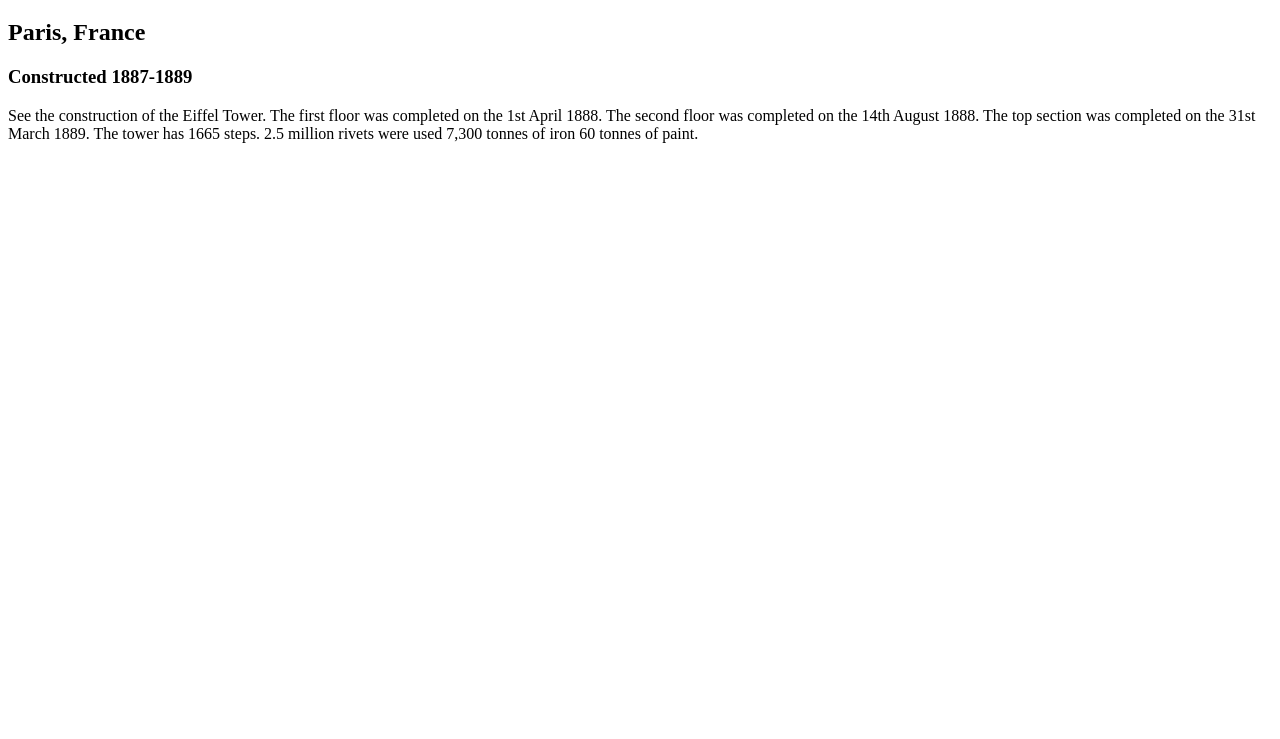
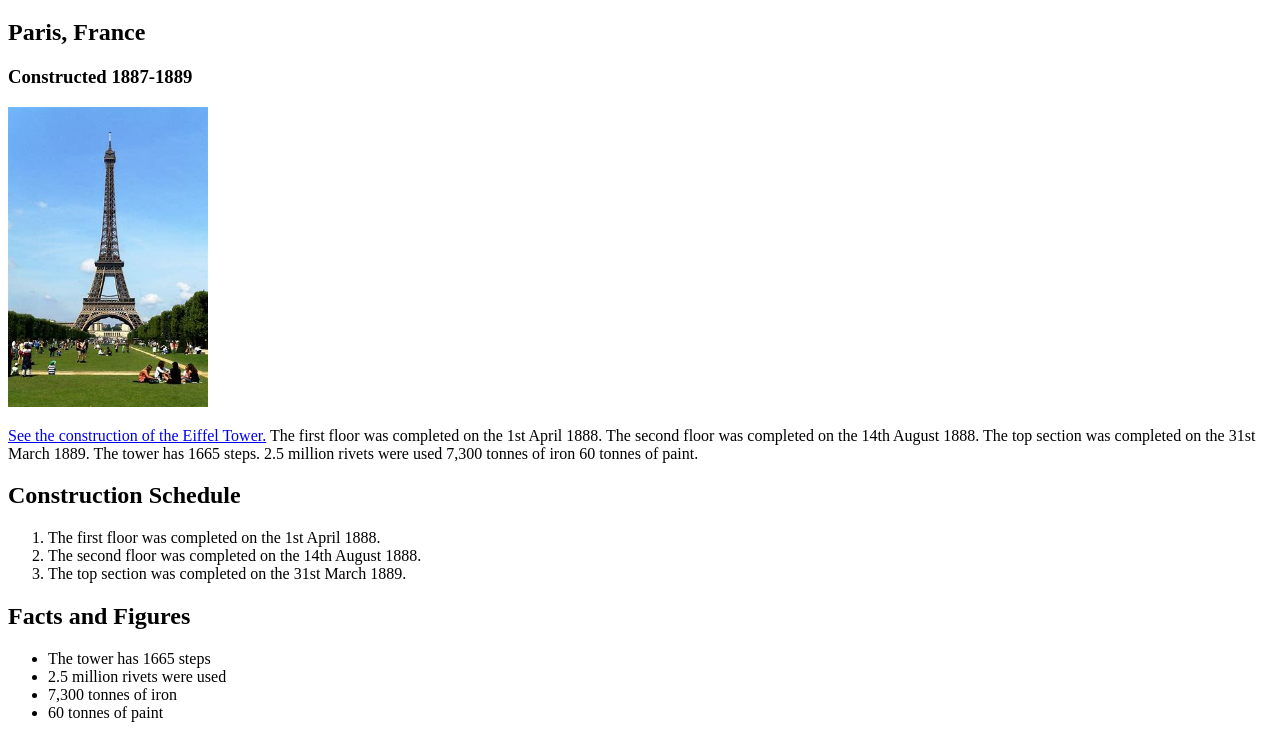
Before and after one commit to CattoJoseph/web-design-101, a plain HTML site: page index.html in a window 1280 px wide. Shown: the part 61-800 px from the top of the page. Drawn offline with Linux system fonts and the light colour scheme.

Commit message:
Added paragraphs, image, link, headings and ordered/unordered lists

```diff
--- a/index.html
+++ b/index.html
@@ -7,14 +7,33 @@
     <h1>La Tour Eiffel</h1>
     <h2>Paris, France</h2>
     <h3>Constructed 1887-1889</h3>
+
+<img src="images/Eiffel_Tower.jpg" alt="Image of Eiffel Tower" height="300" width="200">
+
 <p>
-    See the construction of the Eiffel Tower. The first floor
-     was completed on the 1st April 1888. The second floor
-     was completed on the 14th August 1888. The top section
-      was completed on the 31st March 1889. The tower has
-      1665 steps. 2.5 million rivets were used 7,300 tonnes
-       of iron 60 tonnes of paint.
+    <a href="https://www.youtube.com/watch?v=r65KAj2sB0U">See the construction of the Eiffel Tower.</a>
+
+    The first floor was completed on the 1st April 1888. The second floor
+    was completed on the 14th August 1888. The top section
+    was completed on the 31st March 1889. The tower has
+    1665 steps. 2.5 million rivets were used 7,300 tonnes
+    of iron 60 tonnes of paint.
 </p>
+    <h2>Construction Schedule</h2>
+    <ol>
+        <li> The first floor was completed on the 1st April 1888. </li>
+        <li> The second floor
+            was completed on the 14th August 1888. </li>
+        <li> The top section
+            was completed on the 31st March 1889. </li>
+    </ol>
+    <h2>Facts and Figures</h2>
+    <ul>
+        <li>The tower has 1665 steps</li>
+        <li>2.5 million rivets were used</li>
+        <li>7,300 tonnes of iron</li>
+        <li>60 tonnes of paint</li>
+    </ul>
 
     </body>
 </html>
```
Also changed, not shown: images/Eiffel_Tower.jpg (added), images/tour_eiffel.jpg (deleted).
